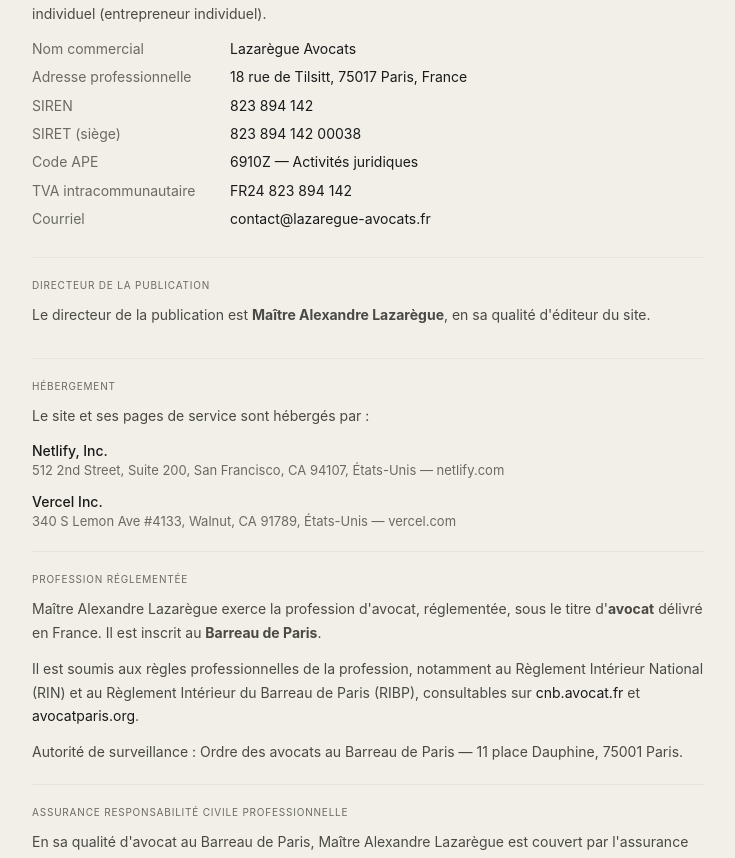
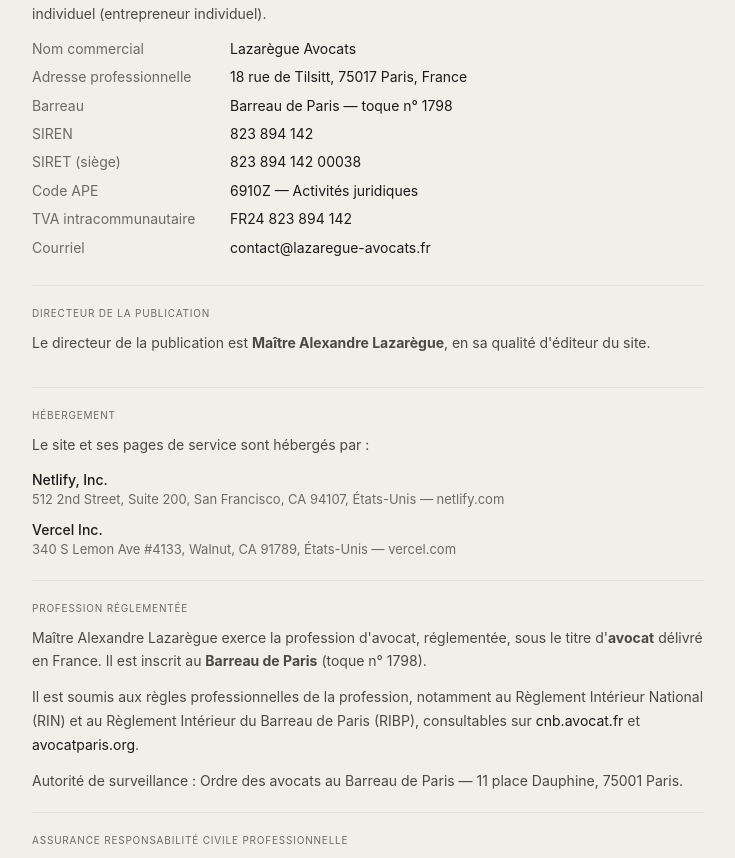
Before and after one commit to Alexandre127/lazaregue-site-picrights, a Next.js app: page /mentions-legales in a window 1280 px wide. Shown: the part 320-1178 px from the top of the page, without its empty margins (272-1007 px from the left). Built offline with nearby package versions, Linux system fonts and the light colour scheme.

Commit message:
Mentions légales : ajout toque n° 1798 (Barreau de Paris)

```diff
--- a/app/mentions-legales/page.js
+++ b/app/mentions-legales/page.js
@@ -37,6 +37,7 @@ export default function MentionsLegales() {
         <p style={s.p}>Le site est édité par <strong>Maître Alexandre Lazarègue</strong>, avocat inscrit au Barreau de Paris, exerçant à titre individuel (entrepreneur individuel).</p>
         {dt('Nom commercial', 'Lazarègue Avocats')}
         {dt('Adresse professionnelle', '18 rue de Tilsitt, 75017 Paris, France')}
+        {dt('Barreau', 'Barreau de Paris — toque n° 1798')}
         {dt('SIREN', '823 894 142')}
         {dt('SIRET (siège)', '823 894 142 00038')}
         {dt('Code APE', '6910Z — Activités juridiques')}
@@ -64,7 +65,7 @@ export default function MentionsLegales() {
 
       <div style={s.block}>
         <div style={s.label}>Profession réglementée</div>
-        <p style={s.p}>Maître Alexandre Lazarègue exerce la profession d'avocat, réglementée, sous le titre d'<strong>avocat</strong> délivré en France. Il est inscrit au <strong>Barreau de Paris</strong>.</p>
+        <p style={s.p}>Maître Alexandre Lazarègue exerce la profession d'avocat, réglementée, sous le titre d'<strong>avocat</strong> délivré en France. Il est inscrit au <strong>Barreau de Paris</strong> (toque n° 1798).</p>
         <p style={s.p}>Il est soumis aux règles professionnelles de la profession, notamment au Règlement Intérieur National (RIN) et au Règlement Intérieur du Barreau de Paris (RIBP), consultables sur <span style={{ color: 'var(--text)' }}>cnb.avocat.fr</span> et <span style={{ color: 'var(--text)' }}>avocatparis.org</span>.</p>
         <p style={{ ...s.p, marginBottom: 0 }}>Autorité de surveillance : Ordre des avocats au Barreau de Paris — 11 place Dauphine, 75001 Paris.</p>
       </div>
```
